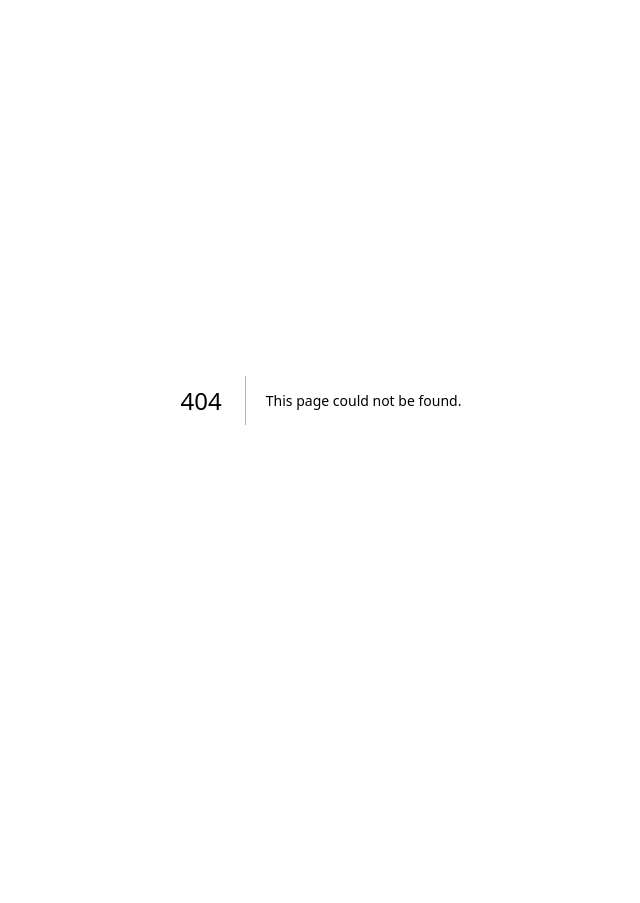
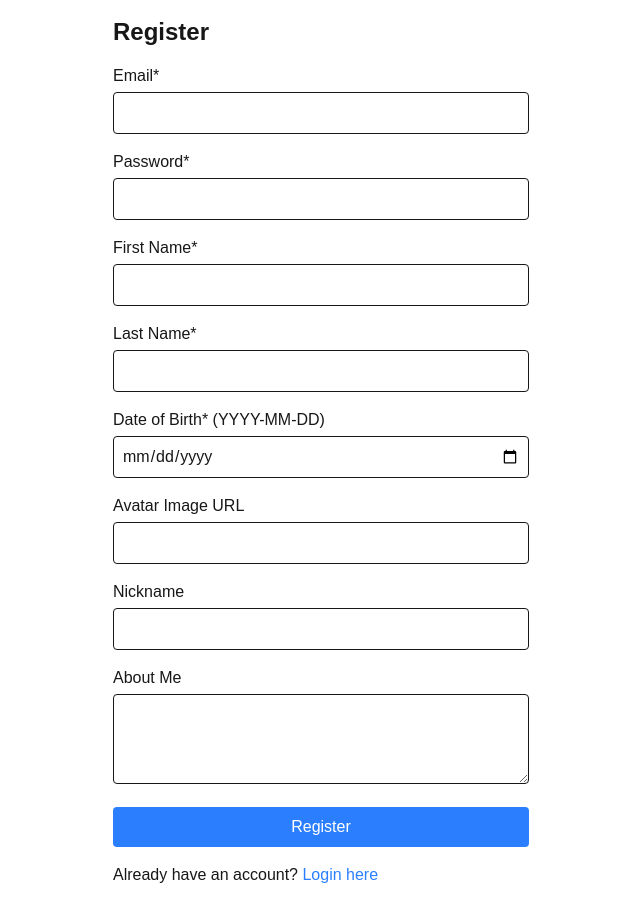
Before and after one commit to WycliffeAlphus/social-network, a Next.js app in the folder frontend/: page /register in a window 1280 px wide. Before the commit this address had no page. Shown: the whole page, without its empty margins (319-959 px from the left). Before the commit the page ends 800 px from the top, so only its background shows below. Built offline with nearby package versions, Linux system fonts and the light colour scheme.

Commit message:
feat: add basic registration functionality

```diff
--- /dev/null
+++ b/frontend/src/app/register/page.js
@@ -0,0 +1,157 @@
+"use client"
+
+import { useState } from 'react'
+import { useRouter } from 'next/navigation'
+
+export default function Register() {
+    const [formData, setFormData] = useState({
+        email: '',
+        password: '',
+        firstName: '',
+        lastName: '',
+        dateOfBirth: '',
+        avatarImage: '',
+        nickname: '',
+        aboutMe: '',
+    })
+    const [error, setError] = useState('')
+    const router = useRouter()
+
+    // this is executed everytime there is a change in the input fields to update the form data
+    const handleChange = (e) => {
+        const { name, value } = e.target
+        setFormData(prev => ({ ...prev, [name]: value }))
+    }
+
+    const handleSubmit = async (e) => {
+        e.preventDefault()
+        setError('')
+
+        try {
+            const response = await fetch('http://localhost:8080/api/register', {
+                method: 'POST',
+                headers: {
+                    'Content-Type': 'application/json',
+                },
+                body: JSON.stringify(formData),
+            })
+
+            if (!response.ok) {
+                throw new Error('Registration failed')
+            }
+
+            const data = await response.json()
+            console.log('Registration successful:', data)
+            router.push('/login') // redirect to login page after registration
+        } catch (err) {
+            setError('Registration failed. Please try again.')
+            console.error('Registration error:', err)
+        }
+    }
+
+    return (
+        <div className="container mx-auto p-4 max-w-md">
+            <h1 className="text-2xl font-bold mb-4">Register</h1>
+            {error && <p className="text-red-500 mb-4">{error}</p>}
+            <form onSubmit={handleSubmit} className="space-y-4">
+                <div>
+                    <label className="block mb-1">Email*</label>
+                    <input
+                        type="email"
+                        name="email"
+                        value={formData.email}
+                        onChange={handleChange}
+                        className="w-full p-2 border rounded"
+                        required
+                    />
+                </div>
+                <div>
+                    <label className="block mb-1">Password*</label>
+                    <input
+                        type="password"
+                        name="password"
+                        value={formData.password}
+                        onChange={handleChange}
+                        className="w-full p-2 border rounded"
+                        required
+                    />
+                </div>
+                <div>
+                    <label className="block mb-1">First Name*</label>
+                    <input
+                        type="text"
+                        name="firstName"
+                        value={formData.firstName}
+                        onChange={handleChange}
+                        className="w-full p-2 border rounded"
+                        required
+                    />
+                </div>
+                <div>
+                    <label className="block mb-1">Last Name*</label>
+                    <input
+                        type="text"
+                        name="lastName"
+                        value={formData.lastName}
+                        onChange={handleChange}
+                        className="w-full p-2 border rounded"
+                        required
+                    />
+                </div>
+                <div>
+                    <label className="block mb-1">Date of Birth* (YYYY-MM-DD)</label>
+                    <input
+                        type="date"
+                        name="dateOfBirth"
+                        value={formData.dateOfBirth}
+                        onChange={handleChange}
+                        className="w-full p-2 border rounded"
+                        required
+                    />
+                </div>
+                <div>
+                    <label className="block mb-1">Avatar Image URL</label>
+                    <input
+                        type="text"
+                        name="avatarImage"
+                        value={formData.avatarImage}
+                        onChange={handleChange}
+                        className="w-full p-2 border rounded"
+                    />
+                </div>
+                <div>
+                    <label className="block mb-1">Nickname</label>
+                    <input
+                        type="text"
+                        name="nickname"
+                        value={formData.nickname}
+                        onChange={handleChange}
+                        className="w-full p-2 border rounded"
+                    />
+                </div>
+                <div>
+                    <label className="block mb-1">About Me</label>
+                    <textarea
+                        name="aboutMe"
+                        value={formData.aboutMe}
+                        onChange={handleChange}
+                        className="w-full p-2 border rounded"
+                        rows="3"
+                    />
+                </div>
+                <button
+                    type="submit"
+                    className="w-full bg-blue-500 text-white p-2 rounded hover:bg-blue-600"
+                >
+                    Register
+                </button>
+            </form>
+            <p className="mt-4">
+                Already have an account?{' '}
+                <a href="/login" className="text-blue-500 hover:underline">
+                    Login here
+                </a>
+            </p>
+        </div>
+    )
+}
```
